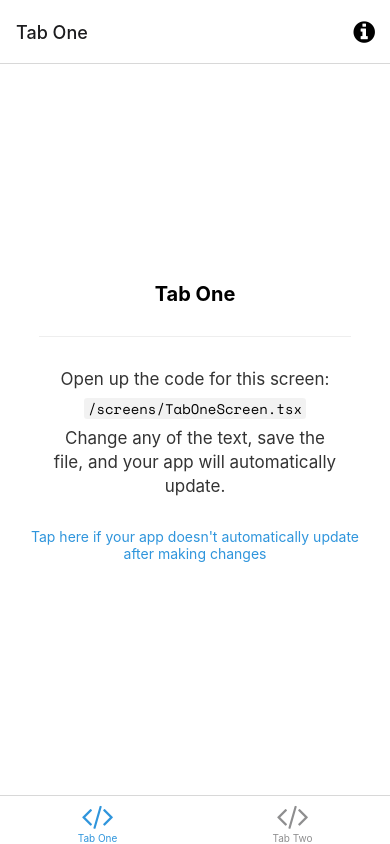
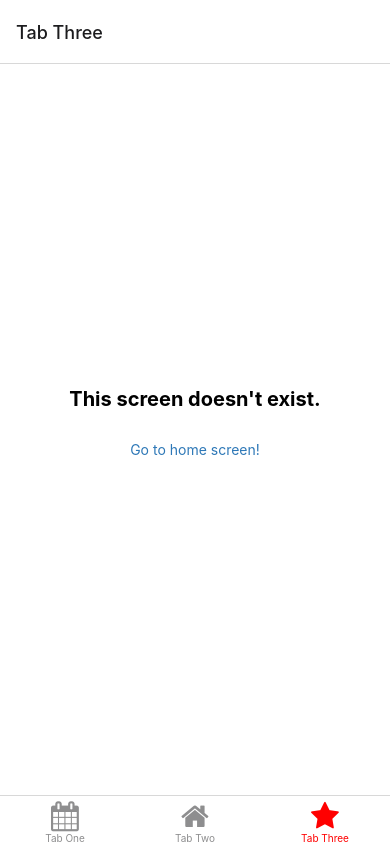
Before and after one commit to Davideo37/StarGaze-v1-app, a React Native app in the folder Stargaze/: screen /TabThree in a window 390 px wide. Built offline with nearby package versions, Linux system fonts and the light colour scheme; what expo-linking would draw is missing.

Commit message:
Added third tab and changed icons

```diff
--- a/Stargaze/navigation/index.tsx
+++ b/Stargaze/navigation/index.tsx
@@ -40,7 +40,7 @@ function RootNavigator() {
     <Stack.Navigator>
       <Stack.Screen name="Root" component={BottomTabNavigator} options={{ headerShown: false }} />
       <Stack.Screen name="NotFound" component={NotFoundScreen} options={{ title: 'Oops!' }} />
-      <Stack.Group screenOptions={{ presentation: 'modal' }}>
+      <Stack.Group screenOptions={{ presentation: 'card' }}>
         <Stack.Screen name="Modal" component={ModalScreen} />
       </Stack.Group>
     </Stack.Navigator>
@@ -60,14 +60,15 @@ function BottomTabNavigator() {
     <BottomTab.Navigator
       initialRouteName="TabOne"
       screenOptions={{
-        tabBarActiveTintColor: Colors[colorScheme].tint,
+        tabBarActiveTintColor: "red",
+
       }}>
       <BottomTab.Screen
         name="TabOne"
         component={TabOneScreen}
         options={({ navigation }: RootTabScreenProps<'TabOne'>) => ({
           title: 'Tab One',
-          tabBarIcon: ({ color }) => <TabBarIcon name="code" color={color} />,
+          tabBarIcon: ({ color }) => <TabBarIcon name="calendar" color={color} />,
           headerRight: () => (
             <Pressable
               onPress={() => navigation.navigate('Modal')}
@@ -89,7 +90,15 @@ function BottomTabNavigator() {
         component={TabTwoScreen}
         options={{
           title: 'Tab Two',
-          tabBarIcon: ({ color }) => <TabBarIcon name="code" color={color} />,
+          tabBarIcon: ({ color }) => <TabBarIcon name="home" color={color} />,
+        }}
+      />
+      <BottomTab.Screen
+        name="TabThree"
+        component={NotFoundScreen}
+        options={{
+          title: 'Tab Three',
+          tabBarIcon: ({ color }) => <TabBarIcon name="star" color={color} />,
         }}
       />
     </BottomTab.Navigator>
--- a/Stargaze/types.tsx
+++ b/Stargaze/types.tsx
@@ -27,6 +27,7 @@ export type RootStackScreenProps<Screen extends keyof RootStackParamList> = Nati
 export type RootTabParamList = {
   TabOne: undefined;
   TabTwo: undefined;
+  TabThree: undefined;
 };
 
 export type RootTabScreenProps<Screen extends keyof RootTabParamList> = CompositeScreenProps<
```
